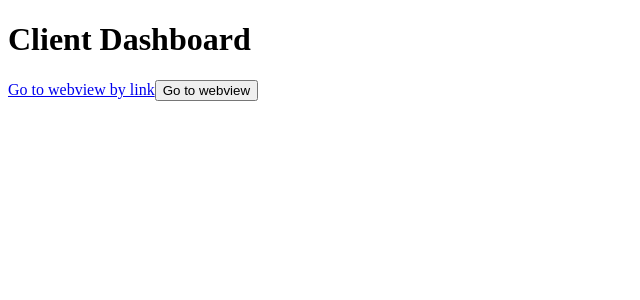
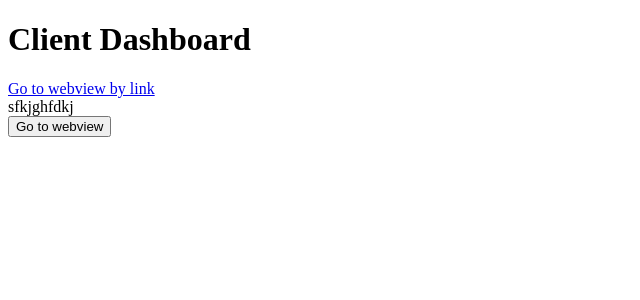
Before and after one commit to Anuj1p/webview, a Next.js app: page /dashboard in a window 1280 px wide. Shown: the top 300 px of the page, without its empty margins (0-640 px from the left). Built offline with nearby package versions, Linux system fonts and the light colour scheme.

Commit message:
Add dummy commit

```diff
--- a/pages/dashboard/client.tsx
+++ b/pages/dashboard/client.tsx
@@ -27,6 +27,7 @@ const DashBoardClient = (props: IDashBoardClient) => {
       <Link href="/second-page/client" className="py-3">
         Go to webview by link
       </Link>
+      <div>sfkjghfdkj</div>
       <button
         onClick={() => {
           if (window.nativeAPI && window.nativeAPI.showToast) {
```
